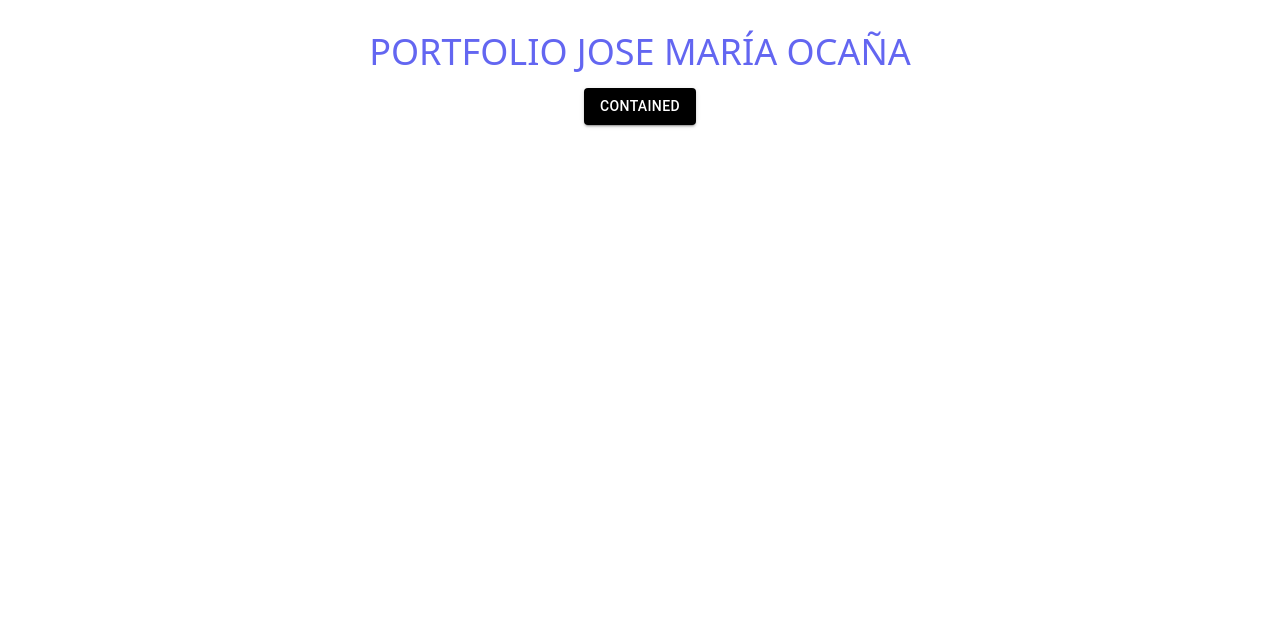
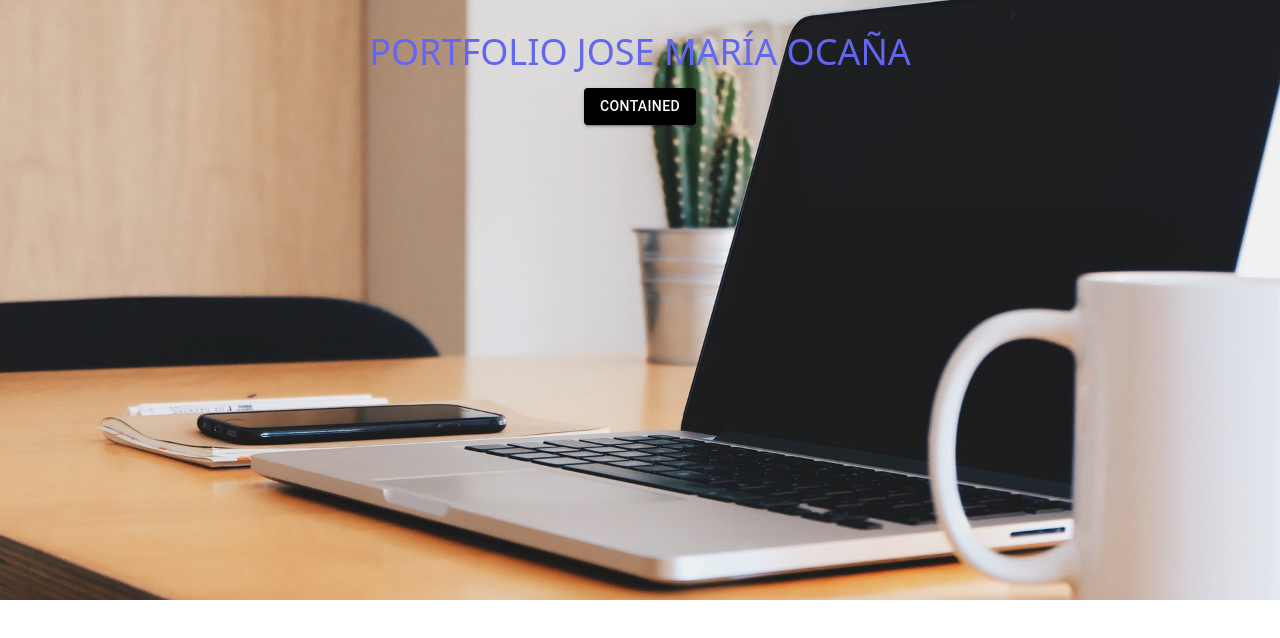
Before and after one commit to jmocana2/jmocana.es, a React (Vite) app: page / in a window 1280 px wide. Shown: the top 638 px of the page. Built offline with nearby package versions, Linux system fonts and the light colour scheme.

Commit message:
Primeras pruebas con Tailwind

```diff
--- a/src/App.css
+++ b/src/App.css
@@ -1,41 +1,5 @@
-#root {
-  max-width: 1280px;
-  margin: 0 auto;
-  padding: 2rem;
-  text-align: center;
+.App {
+  background: url("./assets/img/fondo_home.jpg") no-repeat center center;
+  background-size: cover;
+  height: 600px;
 }
-
-.logo {
-  height: 6em;
-  padding: 1.5em;
-  will-change: filter;
-}
-.logo:hover {
-  filter: drop-shadow(0 0 2em #646cffaa);
-}
-.logo.react:hover {
-  filter: drop-shadow(0 0 2em #61dafbaa);
-}
-
-@keyframes logo-spin {
-  from {
-    transform: rotate(0deg);
-  }
-  to {
-    transform: rotate(360deg);
-  }
-}
-
-@media (prefers-reduced-motion: no-preference) {
-  a:nth-of-type(2) .logo {
-    animation: logo-spin infinite 20s linear;
-  }
-}
-
-.card {
-  padding: 2em;
-}
-
-.read-the-docs {
-  color: #888;
-}
--- a/src/App.jsx
+++ b/src/App.jsx
@@ -1,10 +1,13 @@
+import Box from '@mui/material/Box';
+import Paper from '@mui/material/Paper';
+import Grid from '@mui/material/Grid';
 import { Button } from '@mui/material'
 import './App.css'
 
 
 function App() {
   return (
-    <div className="App">
+    <div className="App my-0 mx-auto p-8 max-w-screen-xl text-center">
       <h1 className="text-4xl uppercase text-indigo-500 mb-4">Portfolio Jose María Ocaña</h1>
       <Button variant="contained" className="bg-black">Contained</Button>
     </div>
```
Also changed, not shown: src/assets/img/fondo_home.jpg (added).
